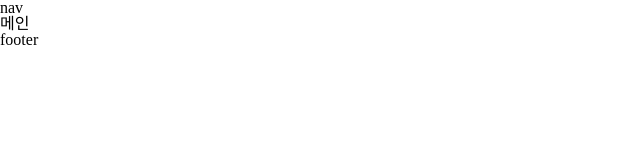
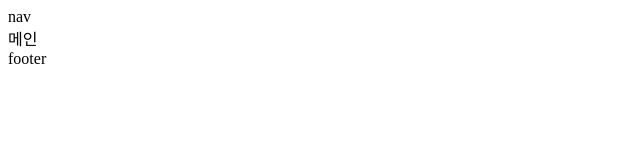
Before and after one commit to JBA-jeju-basketball-association/JBA-FE, a React (Create React App) app: page /main in a window 1280 px wide. Shown: the top 160 px of the page, without its empty margins (0-640 px from the left). Built offline with nearby package versions, Linux system fonts and the light colour scheme.

Commit message:
#9 fix:styling 변경

```diff
--- a/package.json
+++ b/package.json
@@ -16,8 +16,6 @@
     "react-dom": "^18.2.0",
     "react-router-dom": "^6.22.3",
     "react-scripts": "5.0.1",
-    "styled-components": "^6.1.8",
-    "styled-reset": "^4.5.2",
     "typescript": "^4.9.5",
     "web-vitals": "^2.1.0"
   },
--- a/src/app/App.tsx
+++ b/src/app/App.tsx
@@ -1,20 +1,14 @@
 import React from "react";
-import { Reset } from "styled-reset";
 import { Routes, Route} from "react-router-dom";
-import { ThemeProvider } from "styled-components";
-import colors  from "../shared/colors";
 function App() {
   return (
-    <ThemeProvider theme={colors}>
       <div className="App">
-        <Reset />
         <div>nav</div>
         <Routes>
           <Route path="main" element={<div>메인</div>} />
         </Routes>
         <div>footer</div>
       </div>
-    </ThemeProvider>
   );
 }
 //appRouter
--- a/src/shared/colors.ts
+++ /dev/null
@@ -1,10 +0,0 @@
-const mainColors = {
-  open: "red",
-  close: "blue",
-};
-
-const colors = {
-  mainColors,
-};
-
-export default colors;
```
Also changed, not shown: 2 other files (tests, documents, lock files or other folders).
